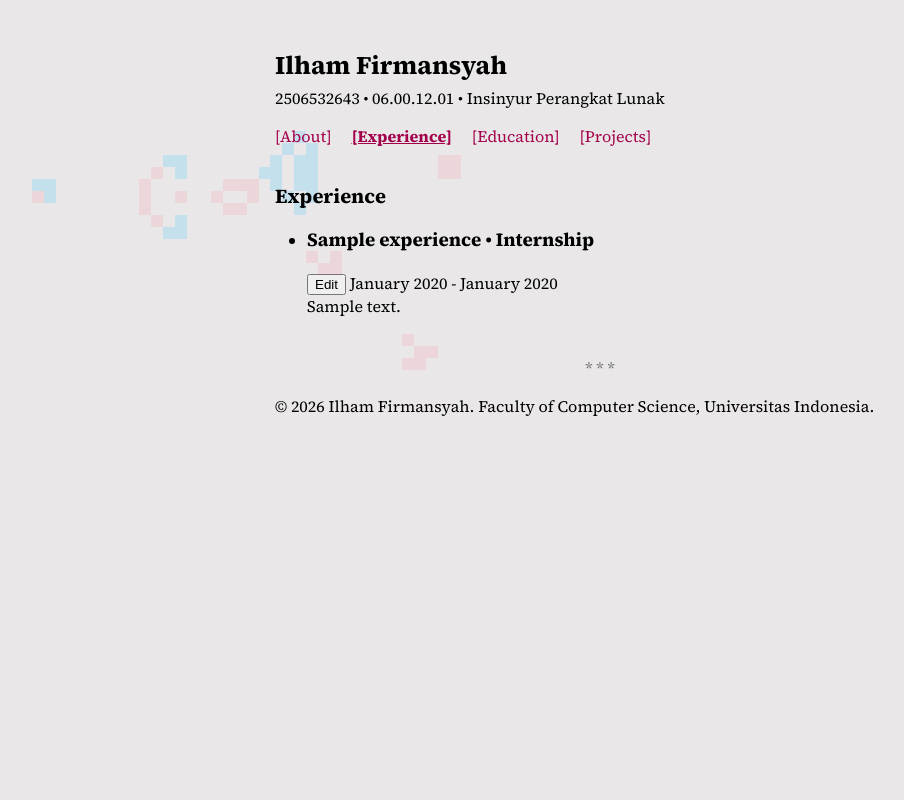
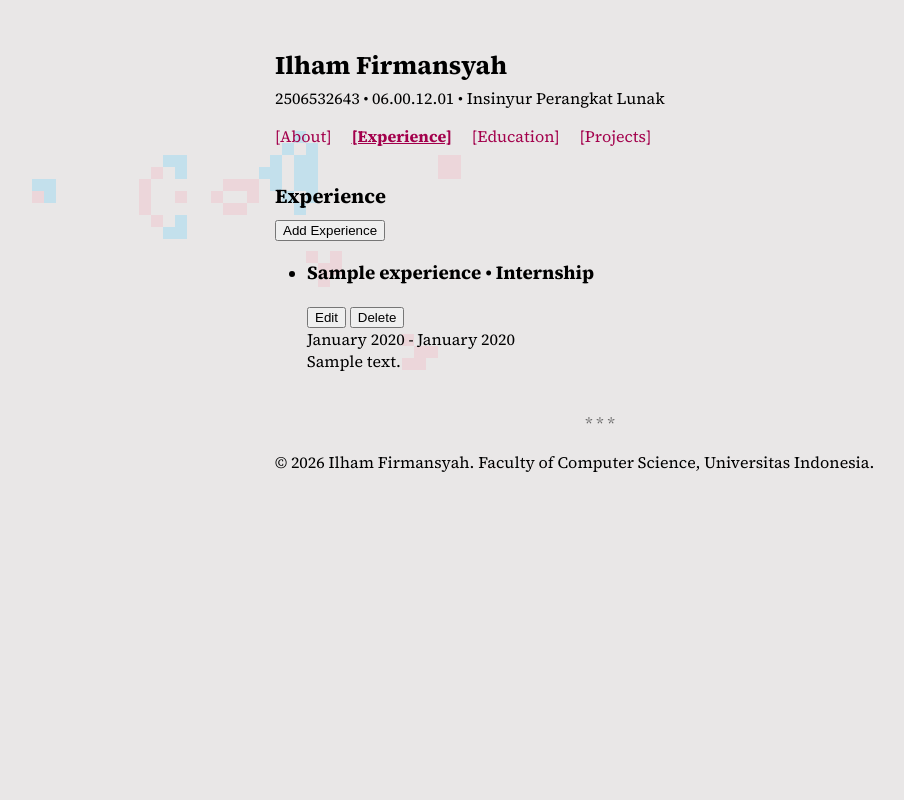
Before and after one commit to RedStone576/pbp-django, a Django app: page /experience/ in a window 1280 px wide. Shown: the whole page, without its empty margins (40-944 px from the left). Run offline with Django 5.2, Linux system fonts and the light colour scheme; tables that the repository leaves empty hold one stand-in row (values such as "Sample post").

Commit message:
fix: return json on request; endpoint for deletion; delete, edit, and add data buttons

```diff
--- a/main/urls.py
+++ b/main/urls.py
@@ -1,6 +1,6 @@
 from django.urls import path
 
-from main.views import show_main, show_list, form_view, api_view
+from main.views import show_main, show_list, form_view, api_view, delete_item
 
 app_name = "main"
 
@@ -15,6 +15,10 @@ urlpatterns = [
     path("education/create/",  form_view, {"item_type": "education"},  name="create_education"),
     path("projects/create/",   form_view, {"item_type": "projects"},   name="create_project"),
 
+    path("experience/delete/", delete_item, {"item_type": "experience"}, name="delete_experience"),
+    path("education/delete/",  delete_item, {"item_type": "education"},  name="delete_education"),
+    path("projects/delete/",   delete_item, {"item_type": "projects"},   name="delete_project"),
+
     path("api/experience/", api_view, {"item_type": "experience"}),
     path("api/education/",  api_view, {"item_type": "education"}),
     path("api/projects/",   api_view, {"item_type": "projects"}),
--- a/main/views.py
+++ b/main/views.py
@@ -1,7 +1,6 @@
 from django.contrib import messages
-# from django.core import serializers
-# from django.http import HttpResponse just so i dont forgor
-from django.http import JsonResponse
+from django.core import serializers
+from django.http import HttpResponse, JsonResponse
 from django.shortcuts import get_object_or_404, redirect, render
 from django.views.decorators.http import require_http_methods
 
@@ -84,6 +83,24 @@ def form_view(request, item_type):
         "title": title
     }) # i will fix the redirect later zzz
 
+# akan ada waktunya manusia akan sadar bahwa semuanya eventually jadi POST request xixixixi
+def delete_item(request, item_type):
+    if request.method != "POST":
+        return redirect(f"main:show_{item_type}")
+
+    Model, _ = get_model_form(item_type)
+    _pk = request.GET.get("id")
+
+    if not _pk:
+        return redirect(f"main:show_{item_type}")
+
+    obj = get_object_or_404(Model, id=_pk)
+    obj.delete()
+
+    messages.success(request, f"{item_type.capitalize()} deleted successfully!")
+
+    return redirect(f"main:show_{item_type}")
+
 ### ok so this one will handle ALL the cruds request, i hope its general enough but we'll see
 ### its really really messy rn but i'll clean it later, in like a year or two LOL
 ### item_type: experience | education | projects
@@ -96,12 +113,8 @@ def api_view(request, item_type):
     if request.method == "GET":
         items = Model.objects.all()
 
-        return JsonResponse({
-            "items": [{
-                "id": str(obj.id),
-                **{f.name: str(getattr(obj, f.name)) for f in Model._meta.fields if f.name != "id"}
-            } for obj in items]
-        })
+        items_json = serializers.serialize("json", items)
+        return HttpResponse(items_json, content_type="application/json")
 
     if request.method == "POST":
         form = FormClass(request.POST)
@@ -130,6 +143,6 @@ def api_view(request, item_type):
         return JsonResponse({"errors": form.errors}, status=400)
 
     # i love django man
-    # if request.method == "DELETE":
-    #     obj.delete()
-    #     return JsonResponse({"success": True})
+    if request.method == "DELETE":
+        obj.delete()
+        return JsonResponse({"success": True})
--- a/templates/experience.html
+++ b/templates/experience.html
@@ -8,19 +8,21 @@
 {% block content %}
     <section aria-labelledby="experience">
         <h2 id="experience">Experience</h2>
+        <a href="{% url 'main:create_experience' %}"><button>Add Experience</button></a>
 
         {% if experience_list %}
             <ul>
                 {% for experience in experience_list %}
                     <li>
-                        <!-- {% if experience.thumbnail %} -->
-                        <!--     <img src="{{ experience.thumbnail }}" alt="{{ experience.title }}"> -->
-                        <!-- {% endif %} -->
-
                         <h3>{{ experience.title }} • {{ experience.get_category_display }}</h3>
 
-                        <a href="/experience/create/?id={{ experience.id }}"><button>Edit</button></a>
-                        <!-- <button onclick="deleteEntry('{{ experience.id }}', 'experience')">Delete</button> -->
+                        <div>
+                            <a href="{% url 'main:create_experience' %}?id={{ experience.id }}"><button>Edit</button></a>
+                            <form method="post" action="{% url 'main:delete_experience' %}?id={{ experience.id }}" style="display:inline;">
+                                {% csrf_token %}
+                                <button type="submit" onclick="return confirm('Delete this experience?');">Delete</button>
+                            </form>
+                        </div>
 
                         {% if experience.started_at %}
                             <time datetime="{{ experience.started_at|date:'c' }}">
```
Also changed, not shown: templates/education.html (+9 -0 lines), templates/projects.html (+9 -0 lines).
